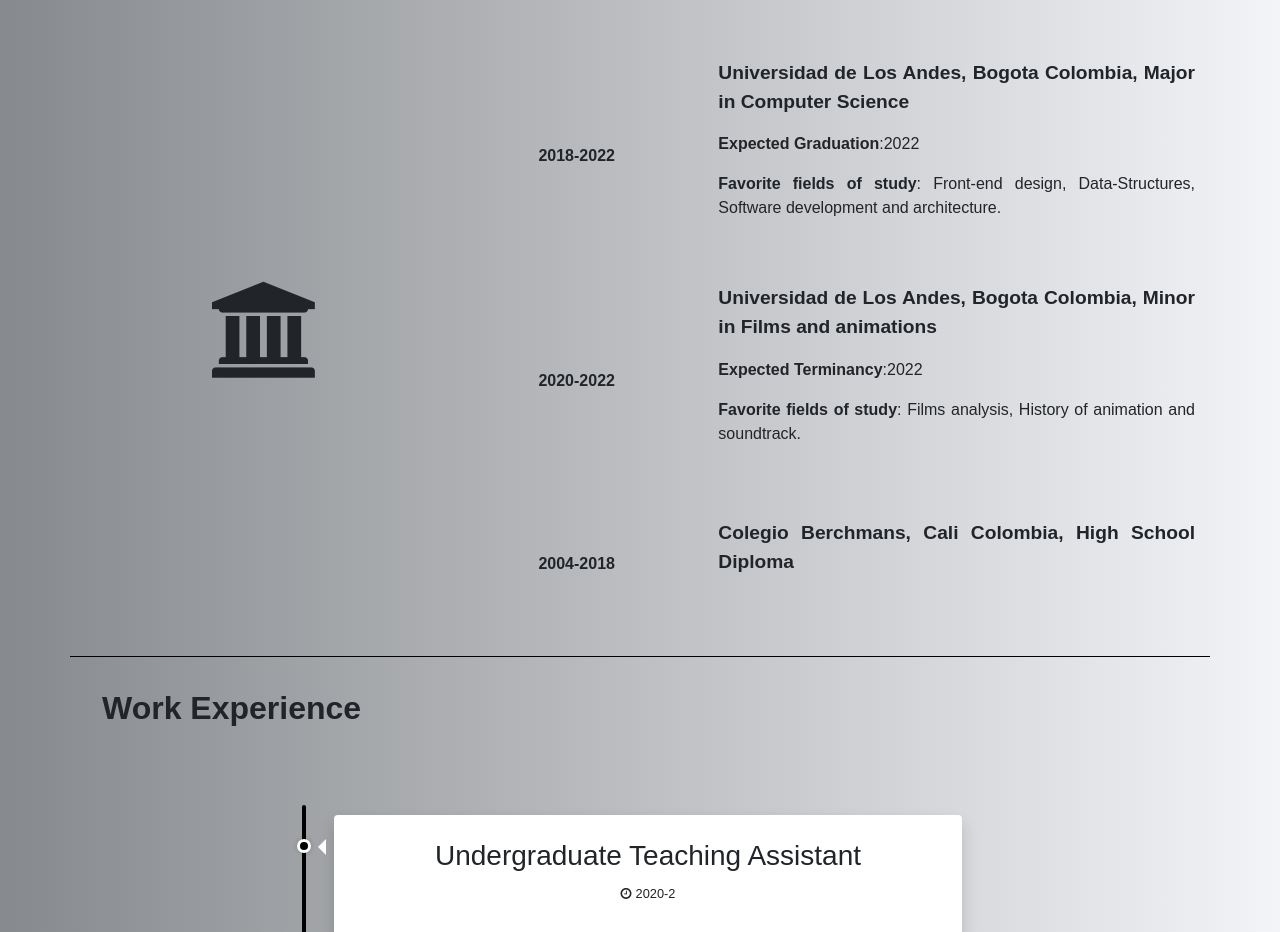
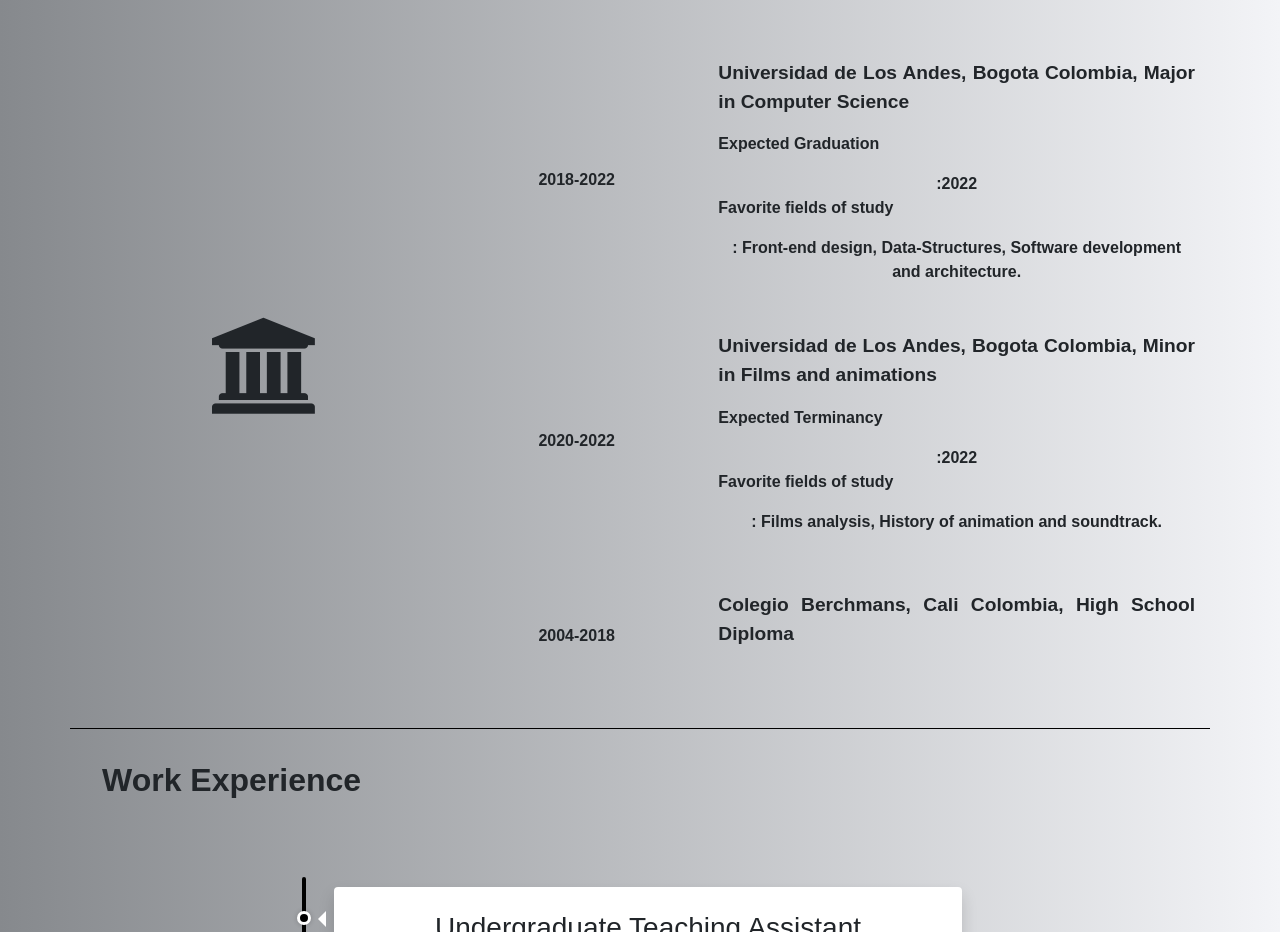
Before and after one commit to nplata1812/Pagina-Personal, a website: page index.html in a window 1280 px wide. Shown: the part 880-1812 px from the top of the page. Drawn offline with nearby package versions, Linux system fonts and the light colour scheme.

Commit message:
Revision jacaycedo

```diff
--- a/index.html
+++ b/index.html
@@ -18,13 +18,11 @@
   <body>
     <nav class="navbar navbar-expand-md  fixed-top">
       <div class="container" id="Navbar">
-
           <button class="navbar-toggler" type="button" data-toggle="collapse" data-target="#Navbar">
             <span class="fa fa-navicon" style="color:#fff; font-size:28px;"></span>
           </button>
           <div class="collapse navbar-collapse"id="Navbar" >
               <ul class="navbar-nav mx-auto">
-
                   <li class="nav-item"><a class="nav-link" href="#bienvenida"><span class="fa fa-info fa-lg"></span>   About me</a></li>
                   <li class="nav-item"><a class="nav-link" href="#academics"><span class="fa fa-graduation-cap fa-lg"></span> Education</a></li>
                   <li class="nav-item"><a class="nav-link" href="#experience"><span class="fa fa-briefcase fa-lg"></span> Work Experience</a></li>
@@ -40,7 +38,6 @@
   <header class="jumbotron">
     <div class="container">
         <div class="row row-header">
-
             <div class="col-12" >
               <h1 id="prese">Néstor Andrés Plata Ayala</h1>
               <p >¡Welcome to my personal web page!</p>
@@ -86,15 +83,15 @@
         <div class="row academico">
           <div class="col-12 col-sm-4"><strong><p>2018-2022</p></strong></div>
           <div class="col-12 col-sm-8 "><strong><p class="texto principal">Universidad de Los Andes, Bogota Colombia, Major in Computer Science</p></strong>
-          <strong><p class="texto">Expected Graduation</strong>:2022</p>
-          <strong><p class="texto">Favorite fields of study</strong>: Front-end design, Data-Structures, Software development and architecture.</p>
+          <strong><p class="texto">Expected Graduation</p>:2022</strong>
+          <strong><p class="texto">Favorite fields of study</p>: Front-end design, Data-Structures, Software development and architecture.</strong>
         </div>
         </div>
         <div class="row academico ">
           <div class="col-12 col-sm-4"><strong><p>2020-2022</p></strong></div>
           <div class="col-12 col-sm-8 " ><strong><p class="texto principal">Universidad de Los Andes, Bogota Colombia, Minor in Films and animations</p></strong>
-          <strong><p class="texto">Expected Terminancy</strong>:2022</p>
-          <strong><p class="texto">Favorite fields of study</strong>: Films analysis, History of animation and soundtrack.</p>
+          <strong><p class="texto">Expected Terminancy</p>:2022</strong>
+          <strong><p class="texto">Favorite fields of study</p>: Films analysis, History of animation and soundtrack.</strong>
        </div>
         </div>
         <div class="row academico">
@@ -136,7 +133,7 @@
 <div class="col-12"><h2>Clack:</h2>
   <p  id="txx"> An application created to make legal procedures faster and easier for the user. Based on Blockchain technology and Firebase</p>
   </div>
-
+      <!-- Revisar el frameborder, esta deprecado, es necesario usar css-->
         <div class="col-12 col-sm-6">
 
           <div class="embed-responsive embed-responsive-4by3">
@@ -245,16 +242,11 @@
       <h2>The best playlist of all time</h2>
     </div>
      <div class="embed-responsive embed-responsive-4by3">
-
-      <iframe src="https://open.spotify.com/embed/playlist/6qB6dJiCTqI182iQ0iOTjX" width="300" height="380" frameborder="2" allowtransparency="true" allow="encrypted-media"></iframe>
-
-       </div>
+        <iframe src="https://open.spotify.com/embed/playlist/6qB6dJiCTqI182iQ0iOTjX" width="300" height="380" frameborder="2" allowtransparency="true" allow="encrypted-media"></iframe>
+      </div>
     </section>
   </div>
-
-
-</main>
-
+  </main>
   <footer class="footer" style="text-align: center">
     <div class="container">
       <div class="col-12" ><p id="footerin">Contact Info:</p></div>
@@ -279,3 +271,7 @@
     <script src="https://stackpath.bootstrapcdn.com/bootstrap/4.3.1/js/bootstrap.min.js" integrity="sha384-JjSmVgyd0p3pXB1rRibZUAYoIIy6OrQ6VrjIEaFf/nJGzIxFDsf4x0xIM+B07jRM" crossorigin="anonymous"></script>
   </body>
 </html>
+<!-- En terminos esteticos, la pagina tiene un muy buen balance de colore y organizacion. Fuentes combinan apropiadamente, y las distribuciones que aparecern da un buen toque
+En cuestion de html, debes tener cuidado con las terminaciones y los cierres anidados, esto dania la funcionalidad de ciertas secciones de tu codigo
+las secciones de modificacion cono <strong>, deben ir dentro de los <p> para poder hacerlos funcionar
+Cuidado con la indentacion-->
--- a/styles.css
+++ b/styles.css
@@ -1,3 +1,6 @@
+/*
+Buen uso de css, nombramiento correcto de las clases, claro y ordenado
+*/
 @import url("../node_modules/font-awesome/css/font-awesome.min.css");
 
 * {
```
Also changed, not shown: Revision codigo/Captura.PNG (added), Revision codigo/Captura2.PNG (added).
